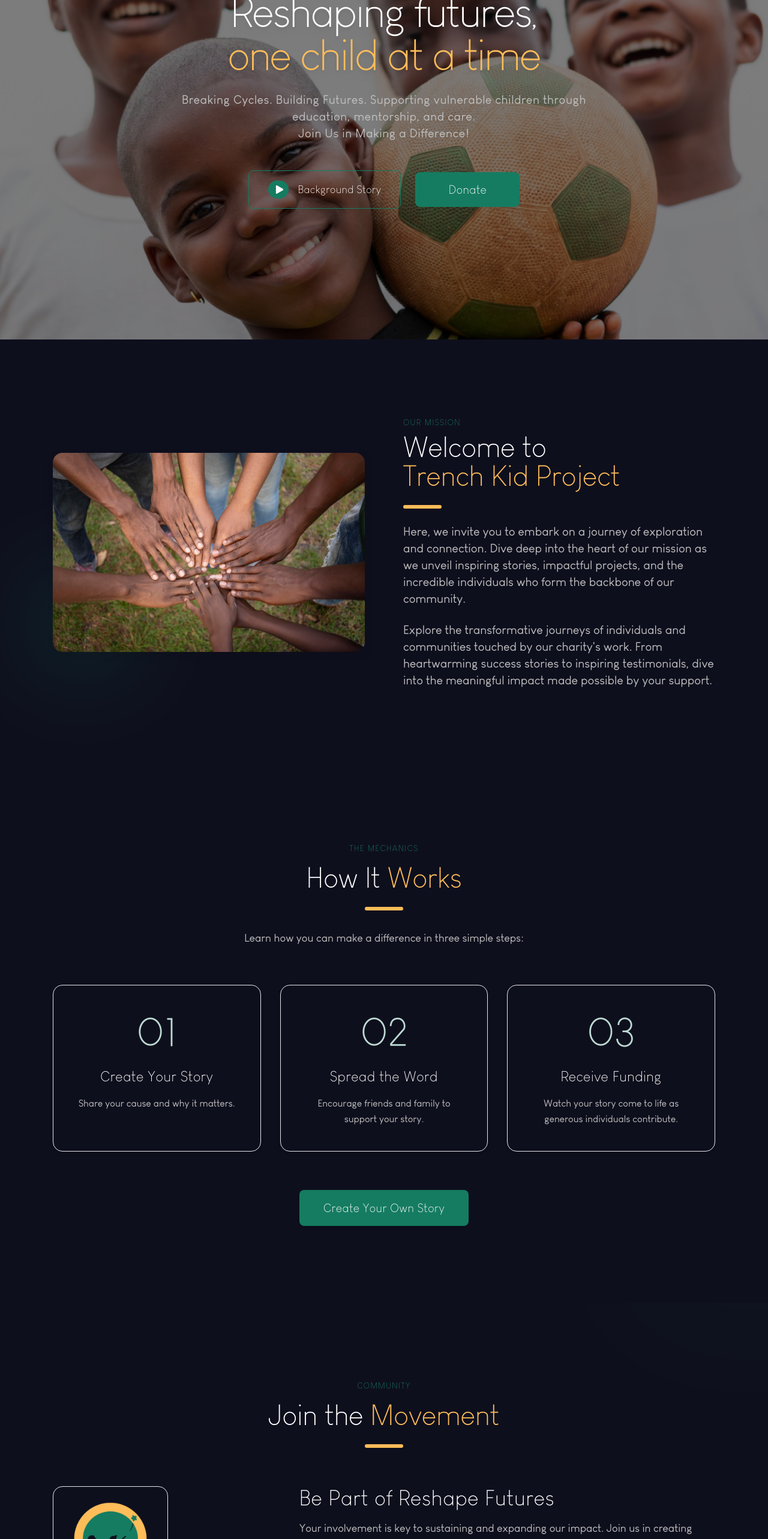
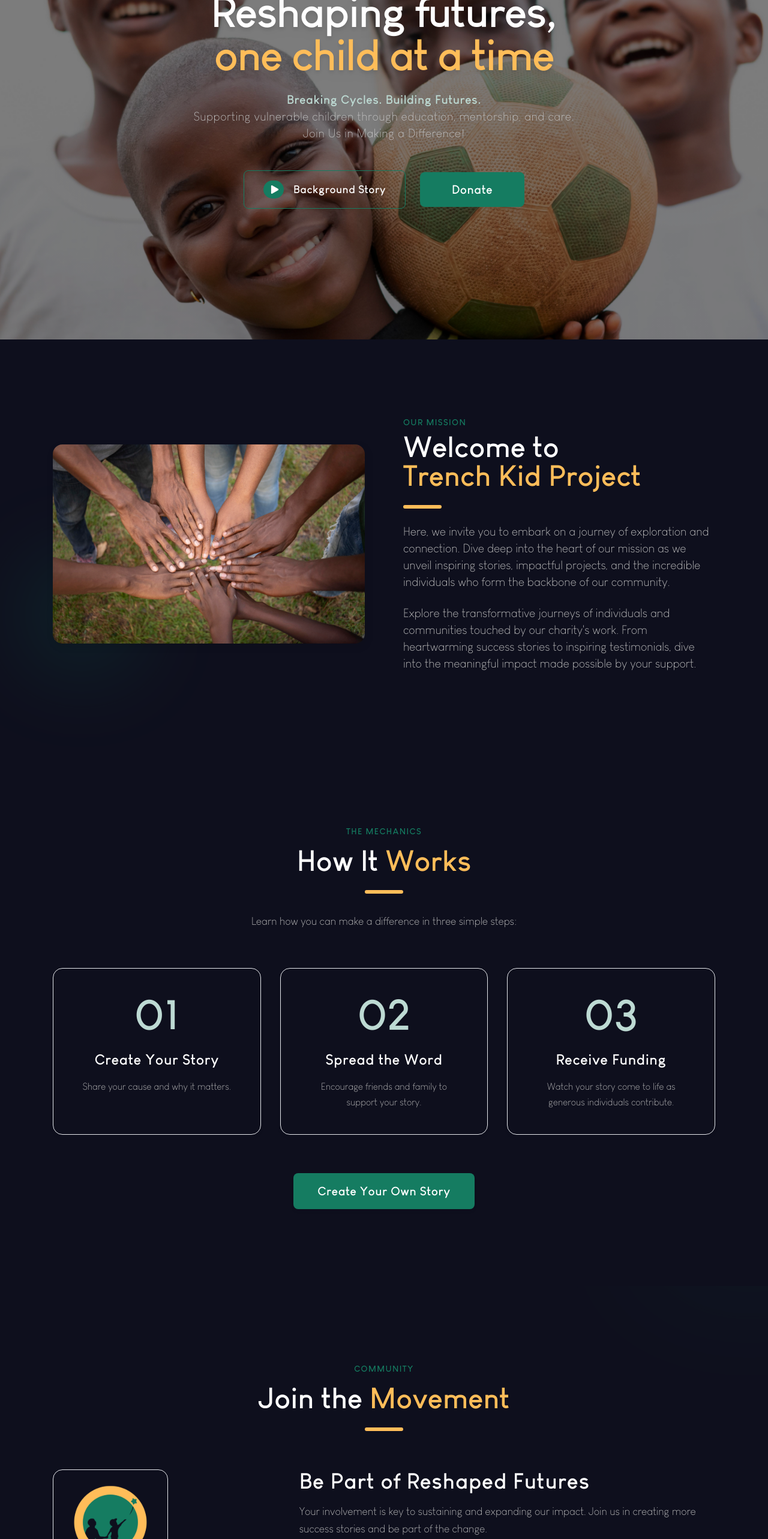
Before and after one commit to jadekitan/trenchkid, a React (Vite) app: page / in a window 1280 px wide. Shown: the part 234-2800 px from the top of the page at 60% size. Built offline with nearby package versions, Linux system fonts and the light colour scheme; a web font is replaced by a local one.

Commit message:
Final launch push

```diff
--- a/index.html
+++ b/index.html
@@ -2,9 +2,29 @@
 <html lang="en">
   <head>
     <meta charset="UTF-8" />
+    <!-- Favicon -->
     <link rel="icon" type="image/svg+xml" href="/src/assets/favicon.svg" />
     <meta name="viewport" content="width=device-width, initial-scale=1.0" />
+
+    <!-- Primary Meta Tags -->
     <title>The Trench Kid Project</title>
+    <meta name="title" content="The Trench Kid Project" />
+    <meta name="description" content="Reshaping futures, one child at a time. Transforming lives, one smile at a time. Join Us in Making a Difference!" />
+    <meta name="theme-color" content="#0e0f1d" /> <!-- Matches your bg-dark variable -->
+
+    <!-- Open Graph / Facebook -->
+    <meta property="og:type" content="website" />
+    <meta property="og:url" content="https://www.trenchkidproject.com/" />
+    <meta property="og:title" content="The Trench Kid Project" />
+    <meta property="og:description" content="Reshaping futures, one child at a time. Transforming lives, one smile at a time. Join Us in Making a Difference!" />
+    <meta property="og:image" content="https://www.trenchkidproject.com/og-image.jpg" />
+
+    <!-- Twitter -->
+    <meta property="twitter:card" content="summary_large_image" />
+    <meta property="twitter:url" content="https://www.trenchkidproject.com/" />
+    <meta property="twitter:title" content="The Trench Kid Project" />
+    <meta property="twitter:description" content="Reshaping futures, one child at a time. Transforming lives, one smile at a time. Join Us in Making a Difference!" />
+    <meta property="twitter:image" content="https://www.trenchkidproject.com/og-image.jpg" />
   </head>
   <body>
     <div id="root"></div>
--- a/src/components/launch-page/Hero.jsx
+++ b/src/components/launch-page/Hero.jsx
@@ -26,9 +26,12 @@ const Hero = () => {
         </h1>
 
         <h4 className="text-soft-grey font-custom text-md sm:text-lg md:text-xl font-normal leading-relaxed tracking-wide mb-8 md:mb-12 max-w-3xl">
-          Breaking Cycles. Building Futures. Supporting vulnerable children
-          through education, mentorship, and care.{" "}
-          <br className="hidden md:block" />
+          <span className="text-trench-kid50 font-bold">
+            Breaking Cycles. Building Futures.{" "}
+          </span>
+          <br className=" block" />
+          Supporting vulnerable children through education, mentorship, and
+          care. <br className=" block" />
           Join Us in Making a Difference!
         </h4>
 
--- a/src/components/launch-page/Subscribe.jsx
+++ b/src/components/launch-page/Subscribe.jsx
@@ -69,7 +69,7 @@ const Subscribe = () => {
           <div className="w-full lg:w-2/3 flex flex-col items-start gap-10">
             <div className="flex flex-col gap-4">
               <h4 className="text-3xl md:text-4xl font-bold text-white tracking-wide">
-                Be Part of Reshape Futures
+                Be Part of Reshaped Futures
               </h4>
               <p className="text-soft-grey text-lg leading-relaxed max-w-2xl">
                 Your involvement is key to sustaining and expanding our impact. Join us in creating more success stories and be part of the change.
--- a/src/index.css
+++ b/src/index.css
@@ -25,7 +25,7 @@
     font-family: 'Louis George Cafe';
     src: url('/fonts/LouisGeorgeCafe.woff2') format('woff2'),
          url('/fonts/Louis George Cafe Light.ttf') format('truetype');
-    font-weight: bold;
+    font-weight: light;
     font-style: normal;
     font-display: swap;
   }
```
Also changed, not shown: public/og-image.jpg (added).
